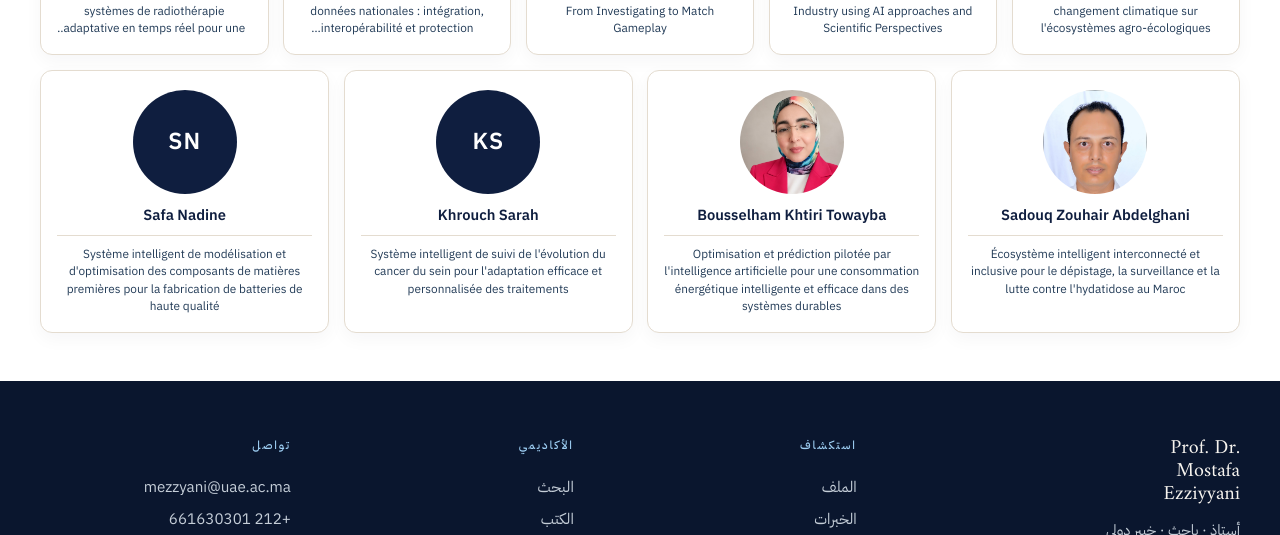
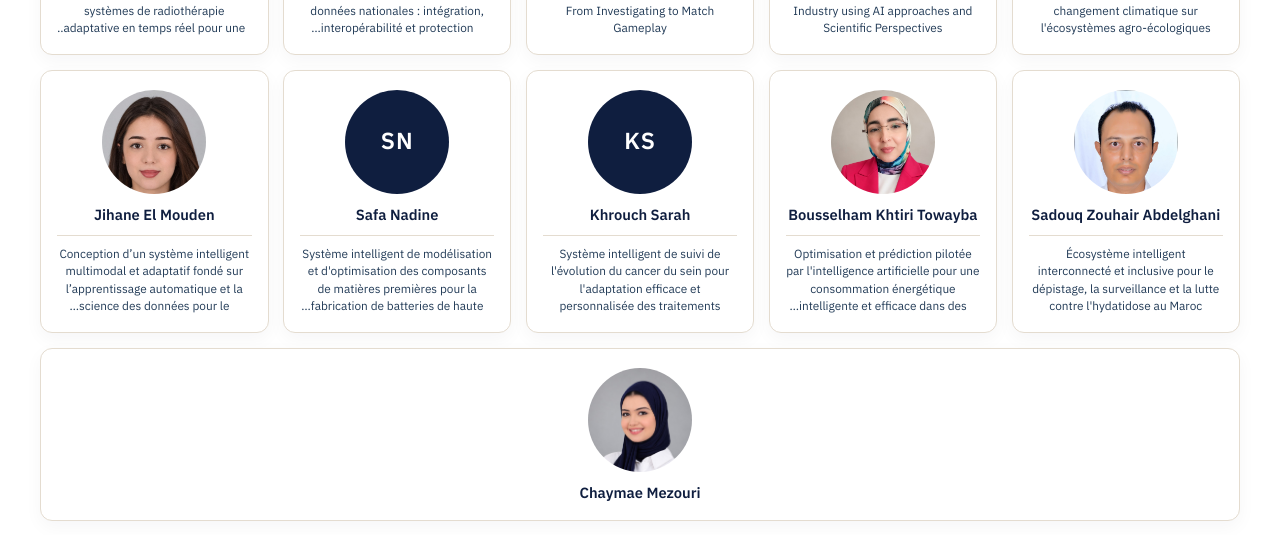
Before and after one commit to chaymaemezouri/Portfolio_EZZIYYANI_MOSTAFA, a React (Vite) app: page /ar/team in a window 1280 px wide. Shown: the part 417-952 px from the top of the page. Built offline with nearby package versions, Linux system fonts and the light colour scheme; no server answers.

Commit message:
Add Jihane El Mouden and Chaymae Mezouri to the research team.

```diff
--- a/src/data/team.ts
+++ b/src/data/team.ts
@@ -68,4 +68,18 @@ export const doctoralStudents: DoctoralStudent[] = [
     year: 2022,
     thesis: "Système intelligent de modélisation et d'optimisation des composants de matières premières pour la fabrication de batteries de haute qualité",
   },
+  {
+    id: "el-mouden-jihane",
+    name: "Jihane El Mouden",
+    year: 2025,
+    photo: "/team/el-mouden-jihane.jpg",
+    thesis:
+      "Conception d’un système intelligent multimodal et adaptatif fondé sur l’apprentissage automatique et la science des données pour le phénotypage comportemental personnalisé",
+  },
+  {
+    id: "mezouri-chaymae",
+    name: "Chaymae Mezouri",
+    year: 2025,
+    photo: "/team/mezouri-chaymae.jpg",
+  },
 ];
```
Also changed, not shown: public/team/el-mouden-jihane.jpg (added), public/team/mezouri-chaymae.jpg (added).
